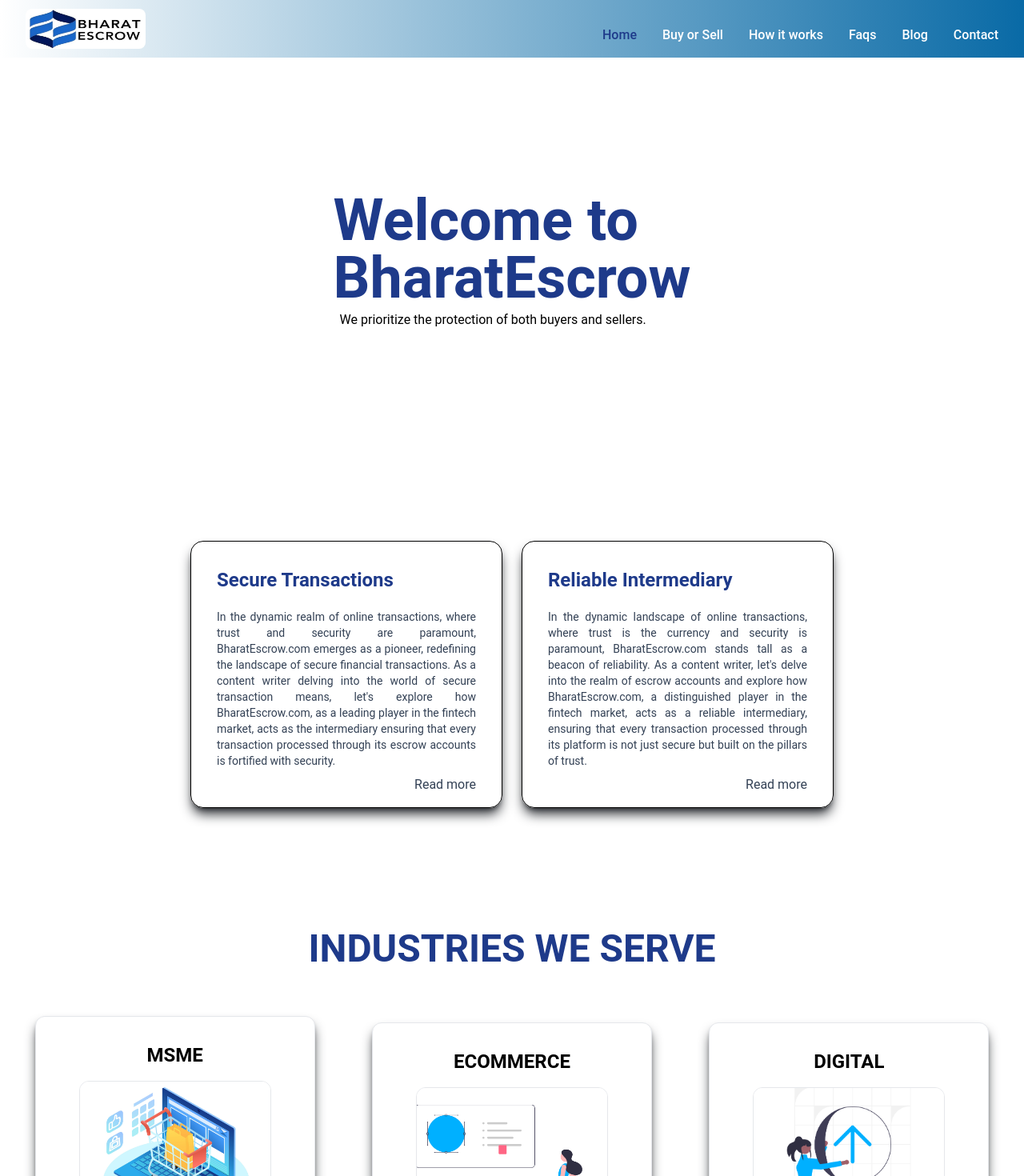
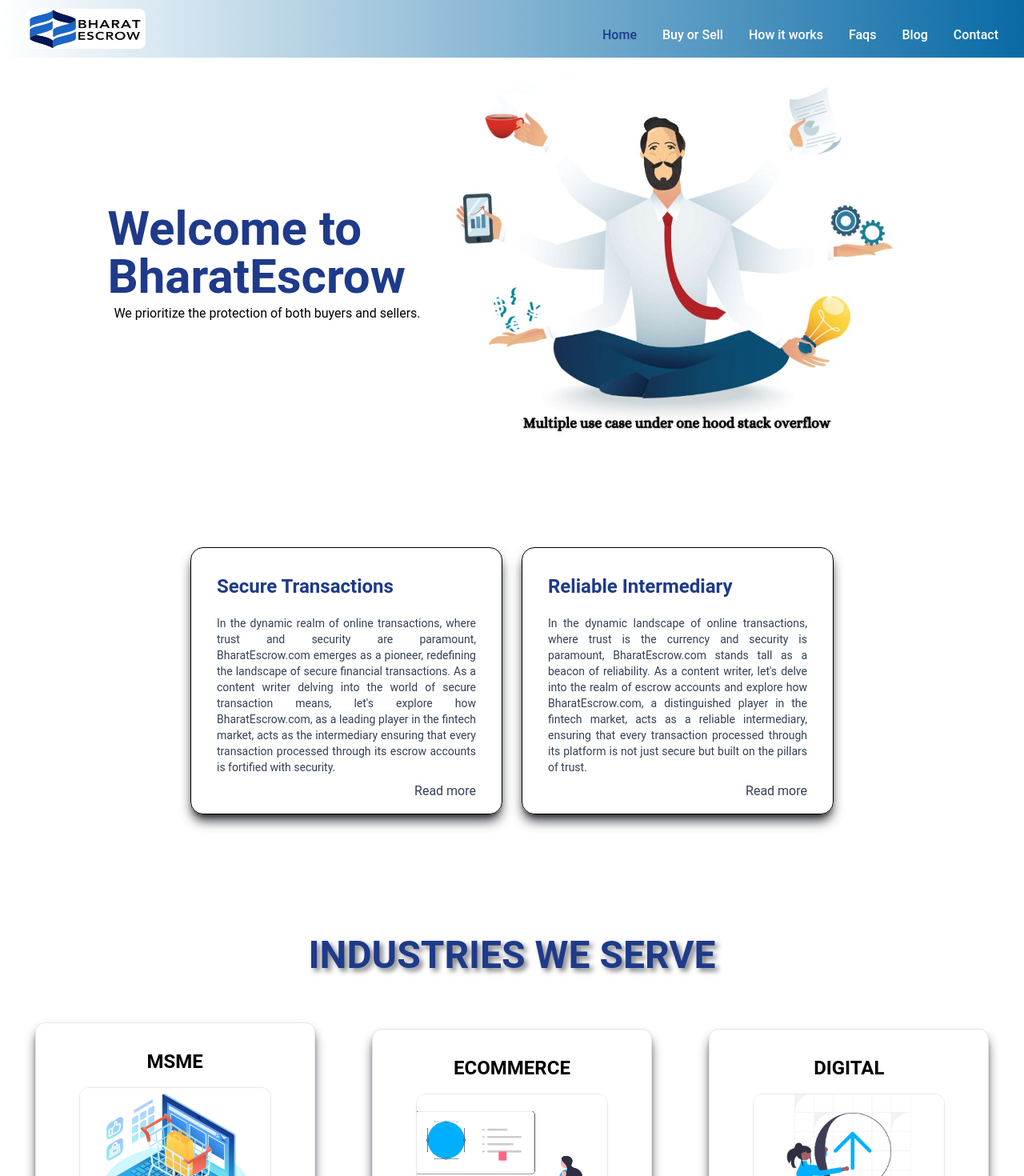
Before and after one commit to amankumar2k15/BharatEscrow, a React (Create React App) app: page / in a window 1280 px wide. Shown: the top 1470 px of the page at 80% size. Built offline with nearby package versions, Linux system fonts and the light colour scheme.

Commit message:
created homeBanner and text shadow

```diff
--- a/src/components/Form.js
+++ b/src/components/Form.js
@@ -37,6 +37,10 @@
         <>
             <form method='POST' onSubmit={handleSubmitToSpreadSheet}>
                 <div className="relative z-0 w-full mb-6 group">
+                    <div>
+
+                    </div>
+
                     <input
                         type="email"
                         name="Email :-"
--- a/src/input.css
+++ b/src/input.css
@@ -1,11 +1,16 @@
 @tailwind base;
 @tailwind components;
+@tailwind utilities;
 
 
-@tailwind utilities;
 
 body {
     font-family: 'Roboto', sans-serif;
+}
+
+/* //shading effect  */
+.shadingEffect {
+    text-shadow: 4px 4px 6px rgba(0, 0, 0, 0.5);
 }
 
 .hoverEffect::after {
@@ -17,15 +22,13 @@
     /* or any other color you prefer */
     margin: auto;
     transition: all 0.7s ease-in-out;
-
 }
 
 .hoverEffect:hover::after {
     width: 50%;
 }
 
-/* Slider  */
-/* textSlider */
+
 .textShopHubParent {
     overflow: hidden;
     height: 30px;
--- a/src/pages/Blog.js
+++ b/src/pages/Blog.js
@@ -28,7 +28,7 @@
     <>
       <section className='buySell border-y-2 border-white w-full'>
         <div className=' flex mt-[118px] md:pb-[30px] font-roboto flex-col gap-5 px-2 ' >
-          <div className='font-bold text-3xl sm:text-4xl md:text-5xl mt-8 w-full text-center text-blue-900'>
+          <div className='shadingEffect font-bold text-3xl sm:text-4xl md:text-5xl mt-8 w-full text-center text-blue-900'>
             Blog
           </div>
         </div>
--- a/src/pages/BuySell.js
+++ b/src/pages/BuySell.js
@@ -41,13 +41,13 @@
     return (
         <>
             <section className='buySell my-4 mt-10 border-y-2 border-white'>
-                <div className=' flex pt-28 pb-[83px] font-roboto flex-col gap-5 px-2 ' >
-                    <div className='font-bold text-3xl sm:text-4xl md:text-5xl mt-8 sm:mt-0 w-full text-center text-blue-900'>
+                <div className='flex pt-28 pb-[83px] font-roboto flex-col gap-5 px-2 ' >
+                    <div className='shadingEffect font-bold text-3xl sm:text-4xl md:text-5xl mt-8 sm:mt-0 w-full text-center text-blue-900'>
                         Buy or sell items
                     </div>
+
                     <ul className=' uppercase font-bold text-sm sm:text-md md:text-lg w-full text-center leading-tight mt-5  flex justify-evenly flex-wrap'>
                         {["Domain", "Websites", "Car or Trucks", "Gadgets", "Motorcycles"].map((item, index) => {
-
                             return (
                                 <li key={index}
                                     className={`${selectCategory === item && "bg-slate-300"} inline-block px-4 py-2 rounded-lg transition-all duration-150 ease-in-out text-blue-900 cursor-pointer`}
--- a/src/pages/Contact.js
+++ b/src/pages/Contact.js
@@ -11,7 +11,7 @@
             <section >
                 <div className=' mb-10 mx-auto py-5 flex  flex-col justify-center items-center mt-32'>
 
-                    <h1 className='mt-10  text-blue-900 sm:mt-0 hoverEffect text-3xl sm:text-4xl md:text-5xl mb-10 text-center font-bold'>
+                    <h1 className='mt-10 shadingEffect text-blue-900 sm:mt-0 hoverEffect text-3xl sm:text-4xl md:text-5xl mb-10 text-center font-bold'>
                         Contact Us
                     </h1>
 
--- a/src/pages/DetailHome.js
+++ b/src/pages/DetailHome.js
@@ -90,7 +90,7 @@
 
     useEffect(() => {
         setData(detailHomeData.filter((item) => `/${item.route}`.replaceAll(' ', '-') === location.pathname)[0]);
-    }, [data , location.pathname])
+    }, [data, location.pathname])
 
 
 
@@ -98,7 +98,7 @@
         <>
             <div className='flex flex-col py-10 w-full px-4 sm:px-10 rounded-none sm:rounded-t-[200px]'>
 
-                <div className='mt-28 font-bold text-3xl sm:text-4xl md:text-5xl w-full sm:text-center text-blue-900'>
+                <div className='shadingEffect mt-28 font-bold text-3xl sm:text-4xl md:text-5xl w-full sm:text-center text-blue-900'>
                     {displayData?.route}
                 </div>
 
--- a/src/pages/Disclaimer.js
+++ b/src/pages/Disclaimer.js
@@ -8,7 +8,7 @@
         <>
             <div className='mt-40 container text-black mx-auto max-w-[800px] font-roboto  px-4 sm:px-10'>
                 <div>
-                    <h2 className='mt-14 w-full text-blue-900 font-bold text-3xl md:text-4xl lg:text-5xl text-center font-roboto'>
+                    <h2 className='shadingEffect mt-14 w-full text-blue-900 font-bold text-3xl md:text-4xl lg:text-5xl text-center font-roboto'>
                         Disclaimer
                     </h2>
                     <p className='text-md mt-8 px-2 text-slate-800'>Bharat Escrow owns and operates the website www.bharatescrow.com including any sub-domains (hereinafter referred to as the “Website”). The Company acts as a facilitator for collections and payments for the transaction management and escrow facilitation services between the Buyer and Seller and Merchant/ Intermediary (hereinafter referred to as the User, You or Your) for transactions relating to Assets, Goods and Services. Buyer, Seller Merchant, ATS shall have the meaning and definition as contained in the Terms of Services available on the Website.</p>
--- a/src/pages/Faq.js
+++ b/src/pages/Faq.js
@@ -1,10 +1,10 @@
 import React from 'react'
 import faq from "../assets/Faqs/faq.jpg"
 import { RiAccountCircleLine } from "react-icons/ri"
-import { MdOutlineApi , MdOutlineSecurity } from "react-icons/md"
+import { MdOutlineApi, MdOutlineSecurity } from "react-icons/md"
 import { BsFillFileEarmarkPostFill } from "react-icons/bs"
 import { AiFillEye, AiOutlineTransaction } from "react-icons/ai"
-import { GrFingerPrint , GrGroup } from "react-icons/gr";
+import { GrFingerPrint, GrGroup } from "react-icons/gr";
 import buySell from "../assets/Faqs/buySell.jpg"
 import fees from "../assets/Faqs/fees.jpg"
 import paymentImg from "../assets/Faqs/payment.jpg"
@@ -135,7 +135,7 @@
             <div className='flex flex-col gap-4'>
 
                 <div className=' mt-24 flex items-end flex-col gap-4 px-4 '>
-                    <h1 className='mt-14 w-full text-blue-900 font-bold text-2xl sm:text-3xl md:text-4xl lg:text-5xl text-center font-roboto'>
+                    <h1 className='shadingEffect mt-14 w-full text-blue-900 font-bold text-2xl sm:text-3xl md:text-4xl lg:text-5xl text-center font-roboto'>
                         Frequently Asked Questions
                     </h1>
                     <div className='flex flex-col lg:flex-row flex-wrap items-center gap-8 mx-auto'>
--- a/src/pages/Home.js
+++ b/src/pages/Home.js
@@ -2,6 +2,7 @@
 import Footer from '../components/Footer'
 import Box from '../components/Box'
 import MSME from "../assets/Home/MSME.jpg"
+import Banner from "../assets/Home/banner.jpg"
 import domain2 from "../assets/buyorsell/Domain2.png"
 import domain3 from "../assets/buyorsell/Domain3.png"
 import Websites1 from "../assets/buyorsell/Websites1.png"
@@ -38,19 +39,22 @@
 
     return (
         <section className='home'>
-            <div className='background-image-opacity h-[652px] m-auto flex justify-center px-8 gap-5 flex-wrap ' >
-                <div className='flex justify-center content-start flex-col gap-1 '>
+            <div className='py-32 xl:py-20 m-auto flex flex-col xl:flex-row items-center justify-center px-8 gap-5 ' >
+                <div className='flex justify-center flex-col gap-1 text-center xl:text-start '>
                     <div className='flex gap-0 flex-col leading-tight '>
-                        <div className='text-[43px] sm:text-6xl md:text-7xl font-bold text-blue-900 '>
+                        <div className='text-[43px] sm:text-6xl font-bold text-blue-900 '>
                             Welcome to
                         </div>
-                        <div className='text-[43px] sm:text-6xl md:text-7xl text-blue-900 font-bold'>
+                        <div className='text-[43px] sm:text-6xl text-blue-900 font-bold'>
                             Bharat<span className='text-blue-900'>Escrow</span>
                         </div>
                     </div>
                     <div className=' text-md text-dark pl-2'>
                         We prioritize the protection of both buyers and sellers.
                     </div>
+                </div>
+                <div className='max-w-[400px] xl:max-w-[600px] xl:h-[500px] bg-red-400 flex justify-center'>
+                    <img src={Banner} alt='bannerImg w-[400px] xl:w-[600px] xl:h-[500px] object-cover' />
                 </div>
             </div>
 
@@ -88,7 +92,7 @@
 
 
             <div className=' flex pt-28 pb-[83px] font-roboto flex-col gap-5 px-2 ' >
-                <div className='font-bold uppercase mb-10 text-3xl sm:text-4xl md:text-5xl mt-8 sm:mt-0 w-full text-center text-blue-900'>
+                <div className='shadingEffect font-bold uppercase mb-10 text-3xl sm:text-4xl md:text-5xl mt-8 sm:mt-0 w-full text-center text-blue-900'>
                     Industries we serve
                 </div>
                 <div className='flex flex-wrap flex-shrink justify-between space-y-2 gap-4 px-2  '>
--- a/src/pages/HowItWorks.js
+++ b/src/pages/HowItWorks.js
@@ -73,7 +73,7 @@
     <section className='howItWork'>
         <div className='max-w-5xl mt-[104px] flex flex-col mx-auto text-black md:px-3 '>
             <div className='mt-14 mb-4'>
-                <h1 className=' text-blue-900 font-bold text-2xl  sm:text-3xl md:text-4xl lg:text-5xl text-center font-roboto'>How does BharatEscrow work?</h1>
+                <h1 className='shadingEffect text-blue-900 font-bold text-2xl  sm:text-3xl md:text-4xl lg:text-5xl text-center font-roboto'>How does BharatEscrow work?</h1>
             </div>
 
             <div className=' px-4 md:px-10 py-8'>
```
Also changed, not shown: src/pages/DetailBlog.js (+21 -9 lines), src/assets/Home/banner.jpg (added).
